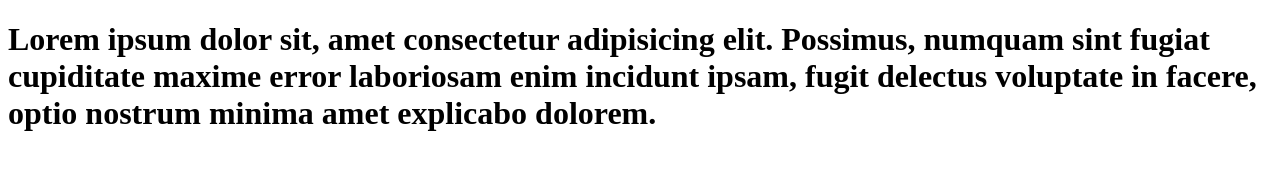
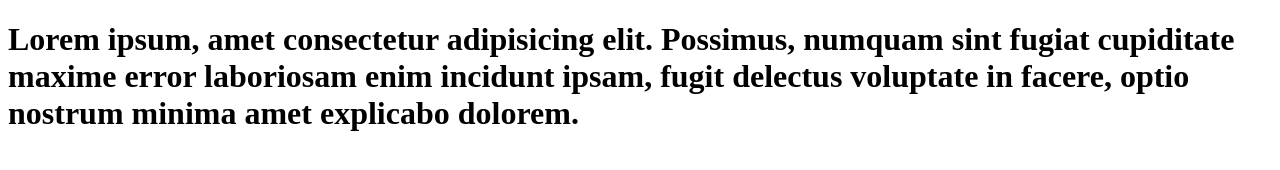
Before and after one commit to AlessonCarlos/dio-java-basico, a plain HTML site: page Exercicios/Front and - Nassau/index.html in a window 1280 px wide. Drawn offline with Linux system fonts and the light colour scheme.

Commit message:
Adicionada primeira linha no index.html

```diff
--- a/Exercicios/Front and - Nassau/index.html
+++ b/Exercicios/Front and - Nassau/index.html
@@ -9,7 +9,7 @@
 
     <main>
         <h1>
-            Lorem ipsum dolor sit, amet consectetur adipisicing elit. Possimus, numquam sint fugiat cupiditate maxime error laboriosam enim incidunt ipsam, fugit delectus voluptate in facere, optio nostrum minima amet explicabo dolorem.
+            Lorem ipsum, amet consectetur adipisicing elit. Possimus, numquam sint fugiat cupiditate maxime error laboriosam enim incidunt ipsam, fugit delectus voluptate in facere, optio nostrum minima amet explicabo dolorem.
         </h1>
     </main>
 </body>
```
